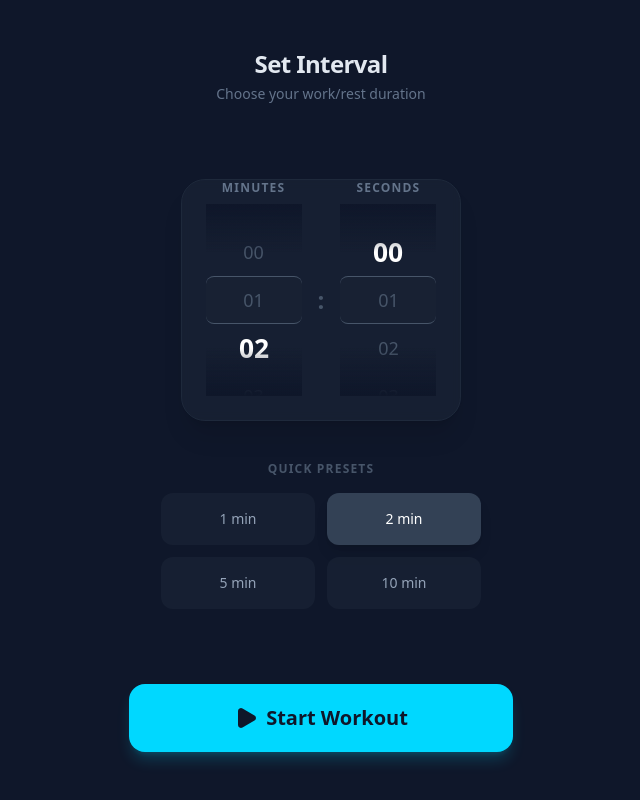
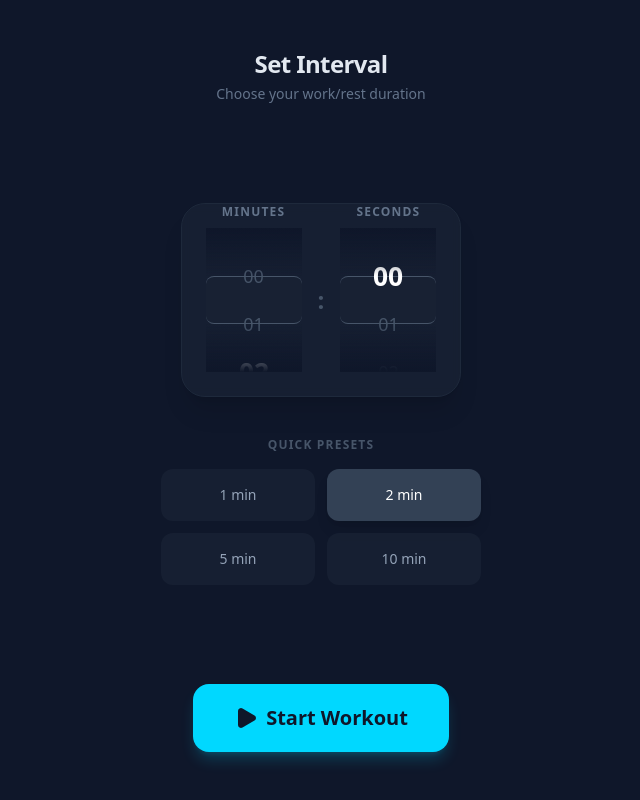
Before and after one commit to liuyu-2003-arch/Time, a React (Vite) app: page / in a window 1280 px wide. Shown: the whole page, without its empty margins (319-959 px from the left). Built offline with nearby package versions, Linux system fonts and the light colour scheme.

Commit message:
feat(ui): Improve scroll picker interaction and sizing
Adds haptic feedback on scroll and reduces the height of the scroll picker to create a more compact UI. This enhances user feedback during interactions and optimizes screen real estate.

```diff
--- a/App.tsx
+++ b/App.tsx
@@ -23,8 +23,6 @@ const WheelColumn: React.FC<{
       const currentTop = scrollRef.current.scrollTop;
 
       // Only force scroll if the difference is significant (e.g. clicking a Preset).
-      // If the difference is small (< 1 item), it's likely manual scrolling/momentum/snapping,
-      // so we avoid interfering to keep it smooth.
       if (Math.abs(currentTop - targetTop) > 30) {
         isProgrammaticScroll.current = true;
         scrollRef.current.scrollTo({ top: targetTop, behavior: 'smooth' });
@@ -45,25 +43,29 @@ const WheelColumn: React.FC<{
       const scrollTop = scrollRef.current.scrollTop;
       const index = Math.round(scrollTop / ITEM_HEIGHT);
       if (index !== value && index < range) {
+        // Haptic feedback
+        if (typeof navigator !== 'undefined' && navigator.vibrate) {
+           navigator.vibrate(15);
+        }
         onChange(index);
       }
     }
   };
 
   return (
-    <div className="relative h-48 w-24 flex flex-col items-center select-none">
+    <div className="relative h-36 w-24 flex flex-col items-center select-none">
       {/* Label */}
       <div className="absolute -top-6 text-xs font-bold text-slate-500 uppercase tracking-widest">{label}</div>
 
       {/* Selection Highlight */}
       <div className="absolute top-[calc(50%-24px)] w-full h-12 border-t border-b border-slate-600 bg-slate-800/30 pointer-events-none z-0 rounded-lg" />
 
-      {/* Scroll Container */}
+      {/* Scroll Container - h-36 is 144px (3 items). Padding ensures center alignment. */}
       <div
         ref={scrollRef}
         onScroll={handleScroll}
         className="w-full h-full overflow-y-scroll overflow-x-hidden snap-y snap-mandatory no-scrollbar z-10 py-[calc(50%-24px)] touch-pan-y"
-        style={{ scrollBehavior: 'auto' }} // Handle smooth scrolling manually via scrollTo for presets
+        style={{ scrollBehavior: 'auto' }}
       >
         {Array.from({ length: range }).map((_, i) => (
           <div
@@ -71,7 +73,6 @@ const WheelColumn: React.FC<{
             // Allow clicking a number to snap to it
             onClick={() => {
               onChange(i);
-              // Immediate feedback for tap
               if (scrollRef.current) {
                  scrollRef.current.scrollTo({ top: i * ITEM_HEIGHT, behavior: 'smooth' });
               }
@@ -277,7 +278,7 @@ const App: React.FC = () => {
               </div>
            </main>
 
-           <footer className="p-8 pb-12 w-full max-w-md mx-auto">
+           <footer className="p-8 pb-12 w-full max-w-xs mx-auto">
               <button
                  onClick={startSession}
                  className="w-full py-5 bg-primary hover:bg-cyan-400 text-dark font-bold text-xl rounded-2xl shadow-lg shadow-primary/20 flex items-center justify-center space-x-2 transition-transform active:scale-95"
```
